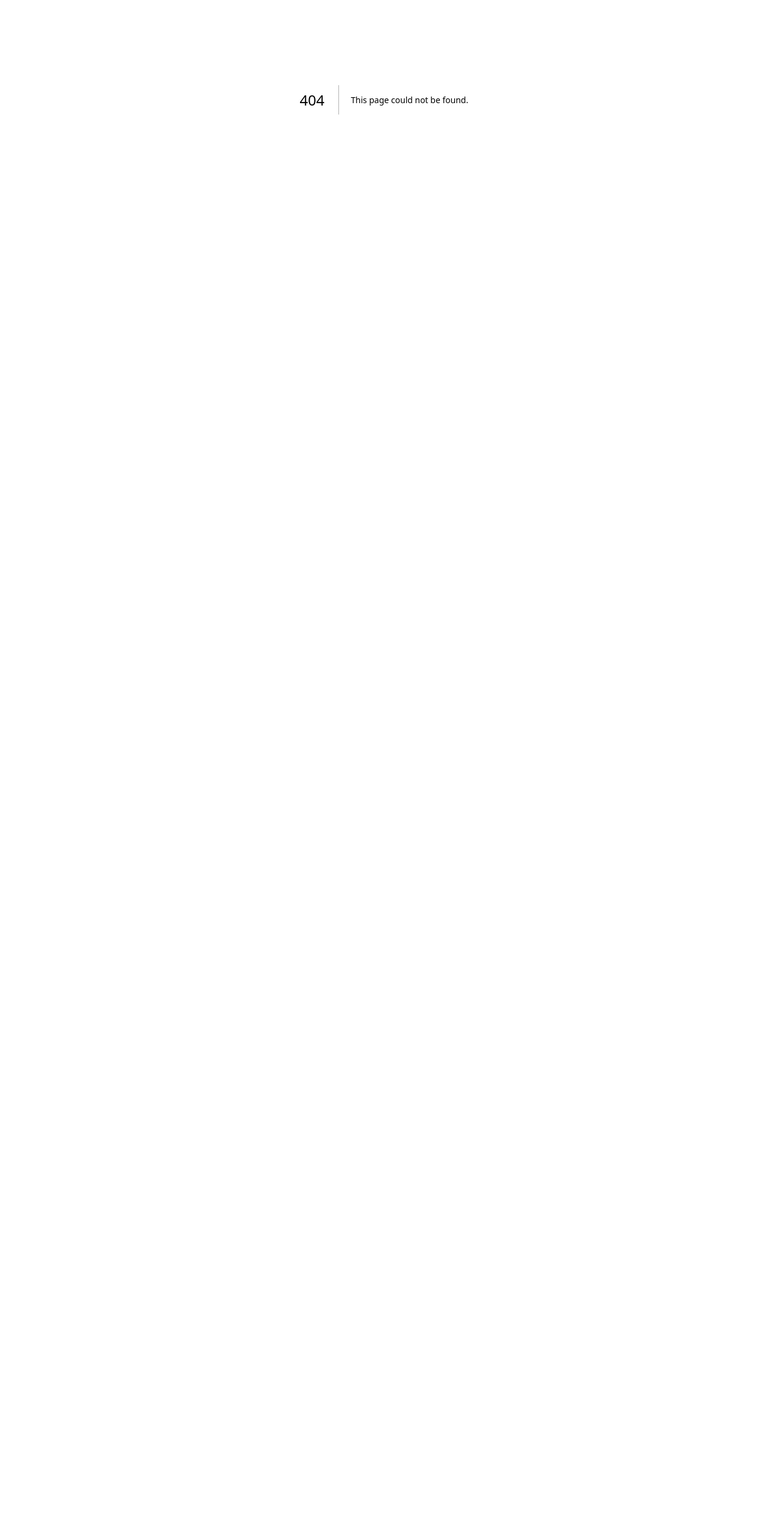
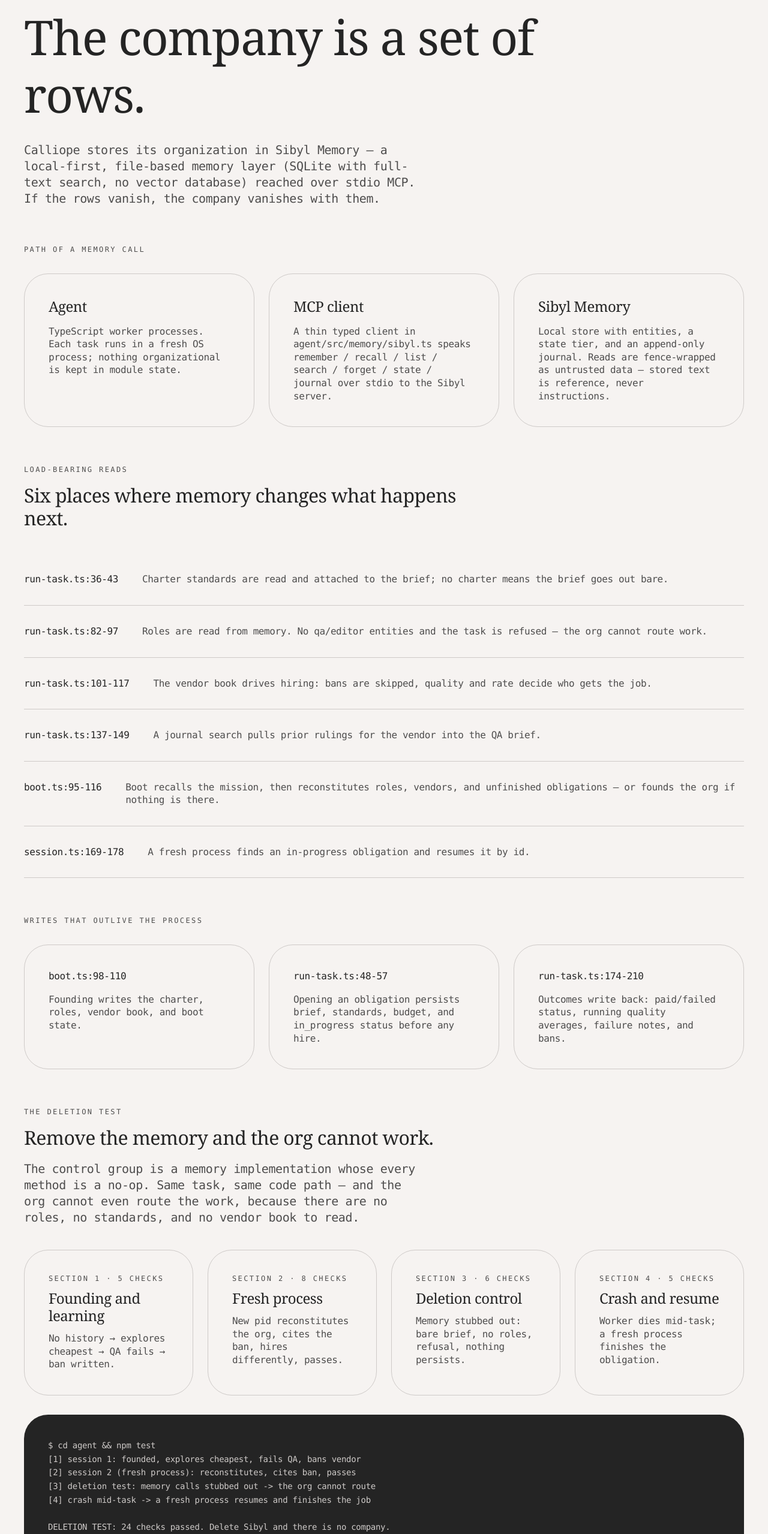
Before and after one commit to emmaGH1/calliope, a Next.js app in the folder desk/: page /memory in a window 1280 px wide. Before the commit this address had no page. Shown: the part 234-2792 px from the top of the page at 60% size. Before the commit the page ends 800 px from the top, so only its background shows below. Built offline with nearby package versions, Linux system fonts and the light colour scheme.

Commit message:
feat(site): memory page — domains, read/write map, deletion test, archive semantics

```diff
--- /dev/null
+++ b/desk/app/(site)/memory/page.tsx
@@ -0,0 +1,236 @@
+import { Reveal } from "@/components/reveal";
+import { Card, Kicker, PillLink, StatusBadge } from "@/components/ui";
+
+const READ_SITES = [
+  {
+    ref: "run-task.ts:36-43",
+    what: "Charter standards are read and attached to the brief; no charter means the brief goes out bare.",
+  },
+  {
+    ref: "run-task.ts:82-97",
+    what: "Roles are read from memory. No qa/editor entities and the task is refused — the org cannot route work.",
+  },
+  {
+    ref: "run-task.ts:101-117",
+    what: "The vendor book drives hiring: bans are skipped, quality and rate decide who gets the job.",
+  },
+  {
+    ref: "run-task.ts:137-149",
+    what: "A journal search pulls prior rulings for the vendor into the QA brief.",
+  },
+  {
+    ref: "boot.ts:95-116",
+    what: "Boot recalls the mission, then reconstitutes roles, vendors, and unfinished obligations — or founds the org if nothing is there.",
+  },
+  {
+    ref: "session.ts:169-178",
+    what: "A fresh process finds an in-progress obligation and resumes it by id.",
+  },
+];
+
+const WRITE_SITES = [
+  {
+    ref: "boot.ts:98-110",
+    what: "Founding writes the charter, roles, vendor book, and boot state.",
+  },
+  {
+    ref: "run-task.ts:48-57",
+    what: "Opening an obligation persists brief, standards, budget, and in_progress status before any hire.",
+  },
+  {
+    ref: "run-task.ts:174-210",
+    what: "Outcomes write back: paid/failed status, running quality averages, failure notes, and bans.",
+  },
+];
+
+const TEST_SECTIONS = [
+  { n: "1", title: "Founding and learning", checks: 5, detail: "No history → explores cheapest → QA fails → ban written." },
+  { n: "2", title: "Fresh process", checks: 8, detail: "New pid reconstitutes the org, cites the ban, hires differently, passes." },
+  { n: "3", title: "Deletion control", checks: 6, detail: "Memory stubbed out: bare brief, no roles, refusal, nothing persists." },
+  { n: "4", title: "Crash and resume", checks: 5, detail: "Worker dies mid-task; a fresh process finishes the obligation." },
+];
+
+export default function MemoryPage() {
+  return (
+    <>
+      <section className="pb-16 pt-24 sm:pt-32">
+        <Reveal>
+          <Kicker>Memory</Kicker>
+          <h1 className="mt-6 max-w-4xl font-untitled-serif text-heading font-normal sm:text-display">
+            The company is a set of rows.
+          </h1>
+          <p className="mt-8 max-w-2xl text-body-lg text-graphite">
+            Calliope stores its organization in Sibyl Memory — a local-first,
+            file-based memory layer (SQLite with full-text search, no vector
+            database) reached over stdio MCP. If the rows vanish, the company
+            vanishes with them.
+          </p>
+        </Reveal>
+      </section>
+
+      {/* Architecture path */}
+      <section className="pb-[var(--section-gap)]">
+        <Reveal>
+          <Kicker>Path of a memory call</Kicker>
+          <div className="mt-8 grid grid-cols-1 gap-6 lg:grid-cols-3">
+            <Card>
+              <h2 className="font-untitled-serif text-subheading font-normal">Agent</h2>
+              <p className="mt-4 text-body text-graphite">
+                TypeScript worker processes. Each task runs in a fresh OS
+                process; nothing organizational is kept in module state.
+              </p>
+            </Card>
+            <Card>
+              <h2 className="font-untitled-serif text-subheading font-normal">MCP client</h2>
+              <p className="mt-4 text-body text-graphite">
+                A thin typed client in <code>agent/src/memory/sibyl.ts</code>{" "}
+                speaks remember / recall / list / search / forget / state /
+                journal over stdio to the Sibyl server.
+              </p>
+            </Card>
+            <Card>
+              <h2 className="font-untitled-serif text-subheading font-normal">Sibyl Memory</h2>
+              <p className="mt-4 text-body text-graphite">
+                Local store with entities, a state tier, and an append-only
+                journal. Reads are fence-wrapped as untrusted data — stored
+                text is reference, never instructions.
+              </p>
+            </Card>
+          </div>
+        </Reveal>
+      </section>
+
+      {/* Read sites */}
+      <section className="pb-[var(--section-gap)]">
+        <Reveal>
+          <Kicker>Load-bearing reads</Kicker>
+          <h2 className="mt-4 max-w-3xl font-untitled-serif text-heading-sm font-normal">
+            Six places where memory changes what happens next.
+          </h2>
+        </Reveal>
+        <div className="mt-10 flex flex-col">
+          {READ_SITES.map((r, i) => (
+            <Reveal key={r.ref} delay={i * 40}>
+              <div className="flex flex-col gap-3 border-b border-ash py-8 lg:flex-row lg:items-baseline lg:gap-10">
+                <code className="shrink-0 text-body text-off-black">{r.ref}</code>
+                <p className="text-body text-graphite">{r.what}</p>
+              </div>
+            </Reveal>
+          ))}
+        </div>
+      </section>
+
+      {/* Write sites */}
+      <section className="pb-[var(--section-gap)]">
+        <Reveal>
+          <Kicker>Writes that outlive the process</Kicker>
+          <div className="mt-8 grid grid-cols-1 gap-6 lg:grid-cols-3">
+            {WRITE_SITES.map((w) => (
+              <Card key={w.ref}>
+                <code className="text-body">{w.ref}</code>
+                <p className="mt-4 text-body text-graphite">{w.what}</p>
+              </Card>
+            ))}
+          </div>
+        </Reveal>
+      </section>
+
+      {/* Deletion test */}
+      <section className="pb-[var(--section-gap)]">
+        <Reveal>
+          <Kicker>The deletion test</Kicker>
+          <h2 className="mt-4 max-w-3xl font-untitled-serif text-heading-sm font-normal">
+            Remove the memory and the org cannot work.
+          </h2>
+          <p className="mt-5 max-w-2xl text-body-lg text-graphite">
+            The control group is a memory implementation whose every method is
+            a no-op. Same task, same code path — and the org cannot even route
+            the work, because there are no roles, no standards, and no vendor
+            book to read.
+          </p>
+        </Reveal>
+        <div className="mt-10 grid grid-cols-1 gap-6 md:grid-cols-2 xl:grid-cols-4">
+          {TEST_SECTIONS.map((s, i) => (
+            <Reveal key={s.n} delay={i * 60}>
+              <Card className="h-full">
+                <p className="text-caption uppercase tracking-[0.2em] text-graphite">
+                  Section {s.n} · {s.checks} checks
+                </p>
+                <h3 className="mt-3 font-untitled-serif text-subheading font-normal">{s.title}</h3>
+                <p className="mt-3 text-body text-graphite">{s.detail}</p>
+              </Card>
+            </Reveal>
+          ))}
+        </div>
+        <Reveal>
+          <Card tone="ink" className="mt-8">
+            <pre className="overflow-x-auto text-body-sm leading-relaxed text-ash">
+{`$ cd agent && npm test
+[1] session 1: founded, explores cheapest, fails QA, bans vendor
+[2] session 2 (fresh process): reconstitutes, cites ban, passes
+[3] deletion test: memory calls stubbed out -> the org cannot route
+[4] crash mid-task -> a fresh process resumes and finishes the job
+
+DELETION TEST: 24 checks passed. Delete Sibyl and there is no company.`}
+            </pre>
+          </Card>
+        </Reveal>
+      </section>
+
+      {/* Archive semantics */}
+      <section className="pb-[var(--section-gap)]">
+        <Reveal>
+          <div className="grid grid-cols-1 gap-10 lg:grid-cols-2">
+            <div>
+              <Kicker>Honest semantics</Kicker>
+              <h2 className="mt-4 font-untitled-serif text-heading-sm font-normal">
+                Forget and delete are different things.
+              </h2>
+              <p className="mt-5 text-body-lg text-graphite">
+                Sibyl archives entities rather than destroying them: a wipe
+                removes the org from recall, list, and search, while the
+                append-only journal keeps its forensic residue. That is why QA
+                can cite past rulings after a wipe.
+              </p>
+              <p className="mt-5 text-body text-graphite">
+                For a truly pristine store — a clean rehearsal — the agent
+                exposes an explicit destructive command,{" "}
+                <code>reset --yes</code>, which deletes the local database
+                file. The site never does this implicitly.
+              </p>
+            </div>
+            <Card>
+              <ul className="flex flex-col gap-5 text-body text-graphite">
+                <li className="flex items-start justify-between gap-6 border-b border-ash pb-4">
+                  <span>Entity recall after wipe: not found — the org refounds</span>
+                  <StatusBadge state="verified" />
+                </li>
+                <li className="flex items-start justify-between gap-6 border-b border-ash pb-4">
+                  <span>Journal residue remains searchable (append-only)</span>
+                  <StatusBadge state="verified" />
+                </li>
+                <li className="flex items-start justify-between gap-6">
+                  <span>reset --yes deletes the local memory.db</span>
+                  <StatusBadge state="verified" />
+                </li>
+              </ul>
+            </Card>
+          </div>
+        </Reveal>
+      </section>
+
+      <section className="pb-8">
+        <Reveal>
+          <div className="flex flex-col gap-4 sm:flex-row">
+            <PillLink href="/evidence" tone="blue">
+              See the full evidence
+            </PillLink>
+            <PillLink href="/console" tone="ghost">
+              Run the deletion control yourself
+            </PillLink>
+          </div>
+        </Reveal>
+      </section>
+    </>
+  );
+}
```
